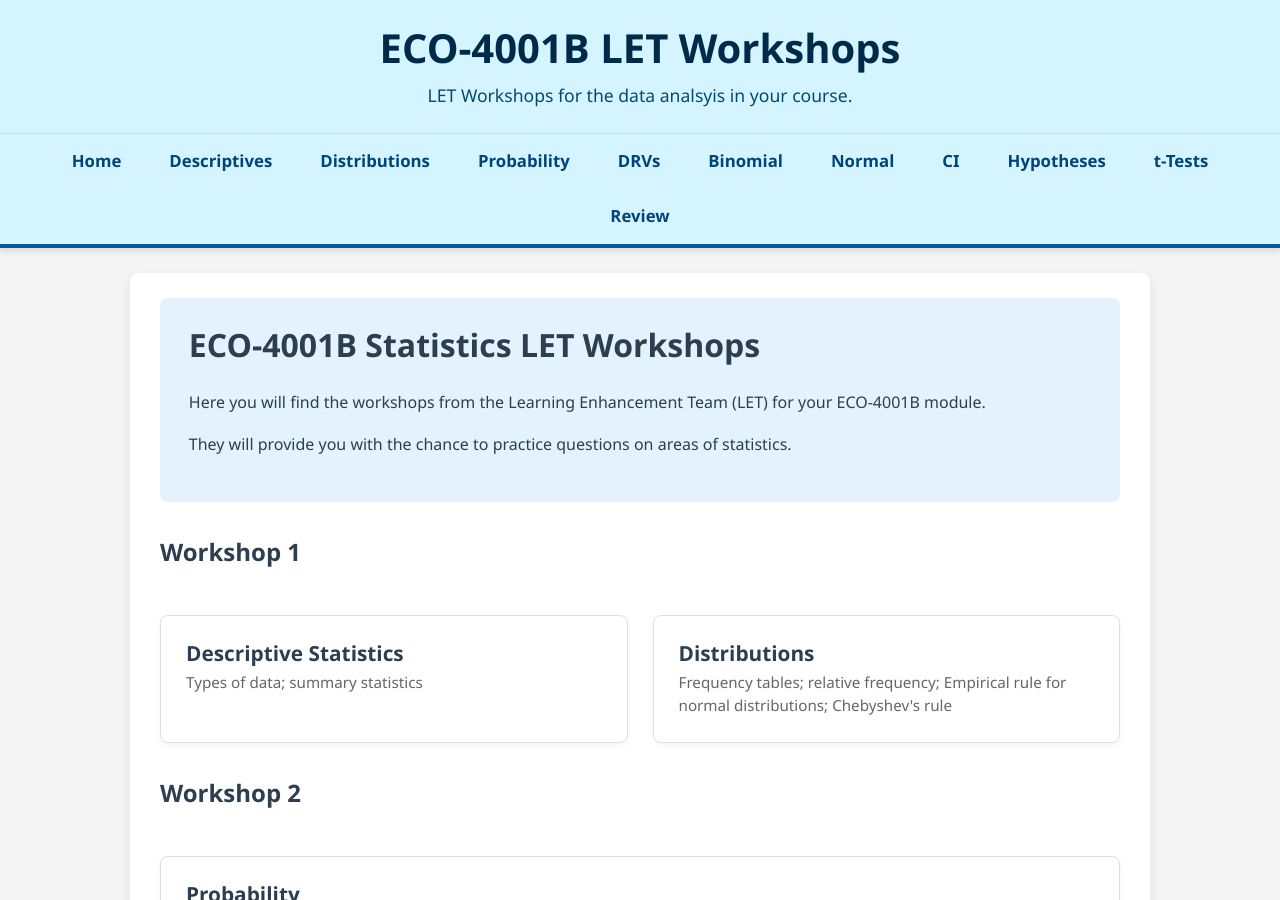
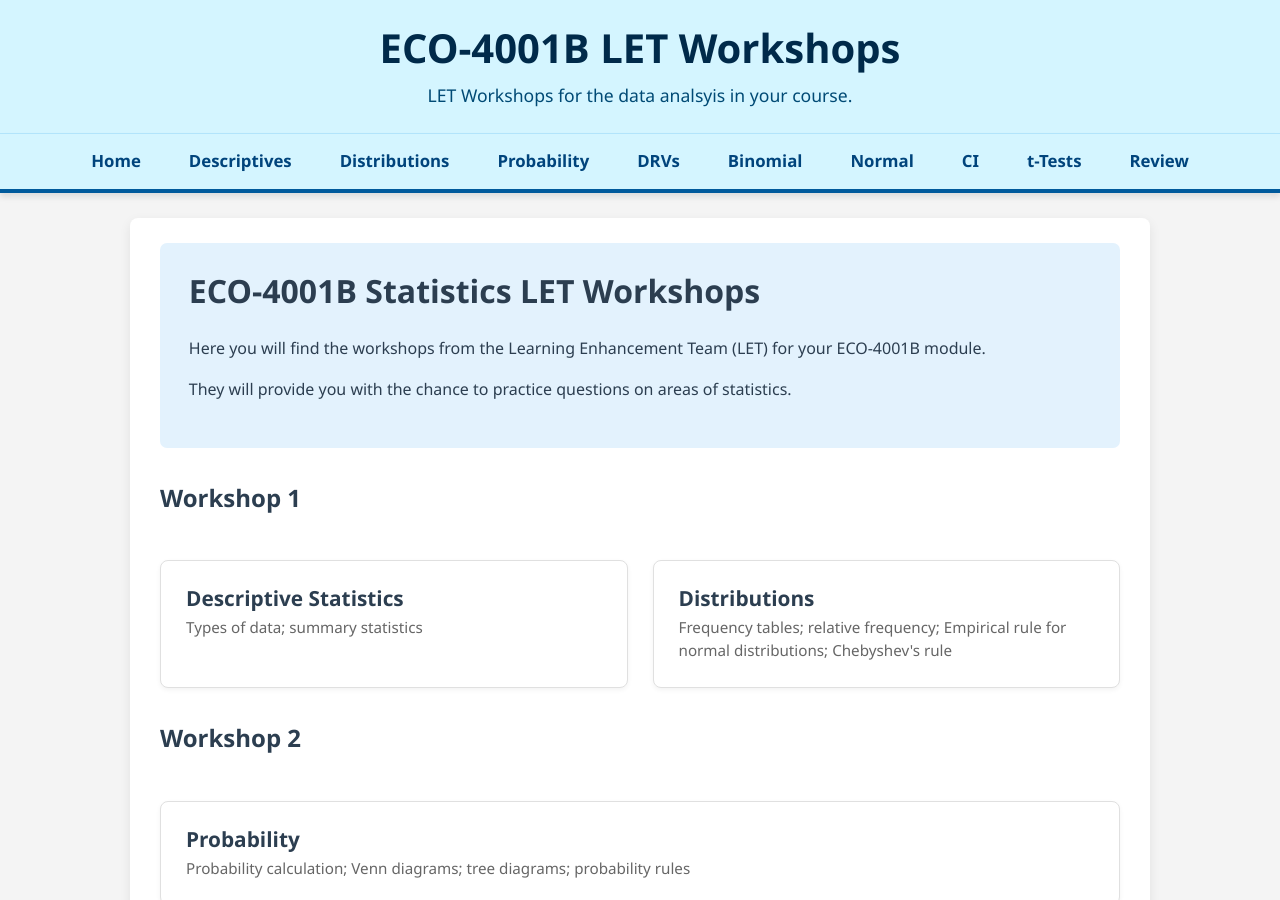
Before and after one commit to probe973/eco-4001b, a Jekyll site: the page built from index.md, in a window 1280 px wide and 900 px high. Built offline with Jekyll 4.4.1, drawn with Linux system fonts in a browser that asks for light colours.

Commit message:
Remove Hypotheses link from default layout

```diff
--- a/_layouts/default.html
+++ b/_layouts/default.html
@@ -40,7 +40,6 @@
             <li><a href="{{ "/binomial/" | relative_url }}">Binomial</a></li>
             <li><a href="{{ "/normal/" | relative_url }}">Normal</a></li>
             <li><a href="{{ "/confidence/" | relative_url }}">CI</a></li>
-            <li><a href="{{ "/hypothesis/" | relative_url }}">Hypotheses</a></li>
             <li><a href="{{ "/t/" | relative_url }}">t-Tests</a></li>
             <li><a href="{{ "/review/" | relative_url }}">Review</a></li>
         </ul>
```
